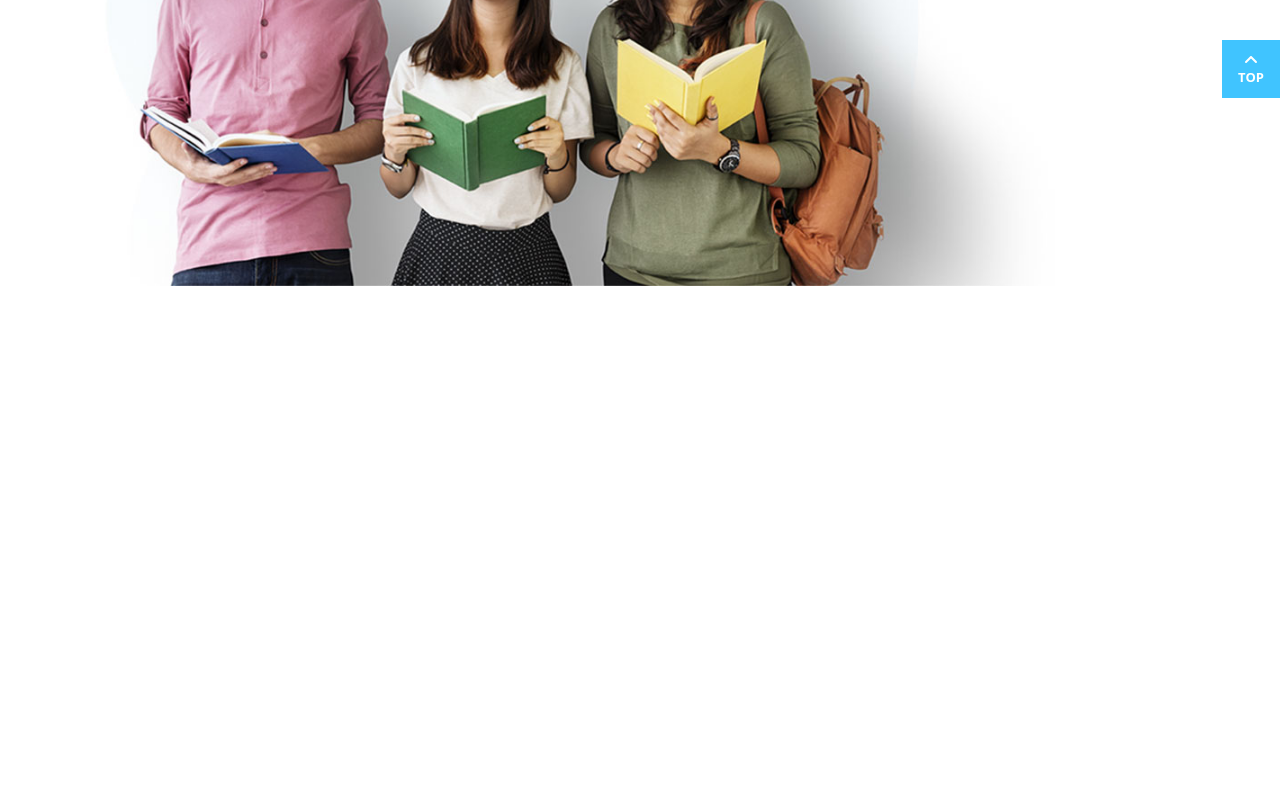
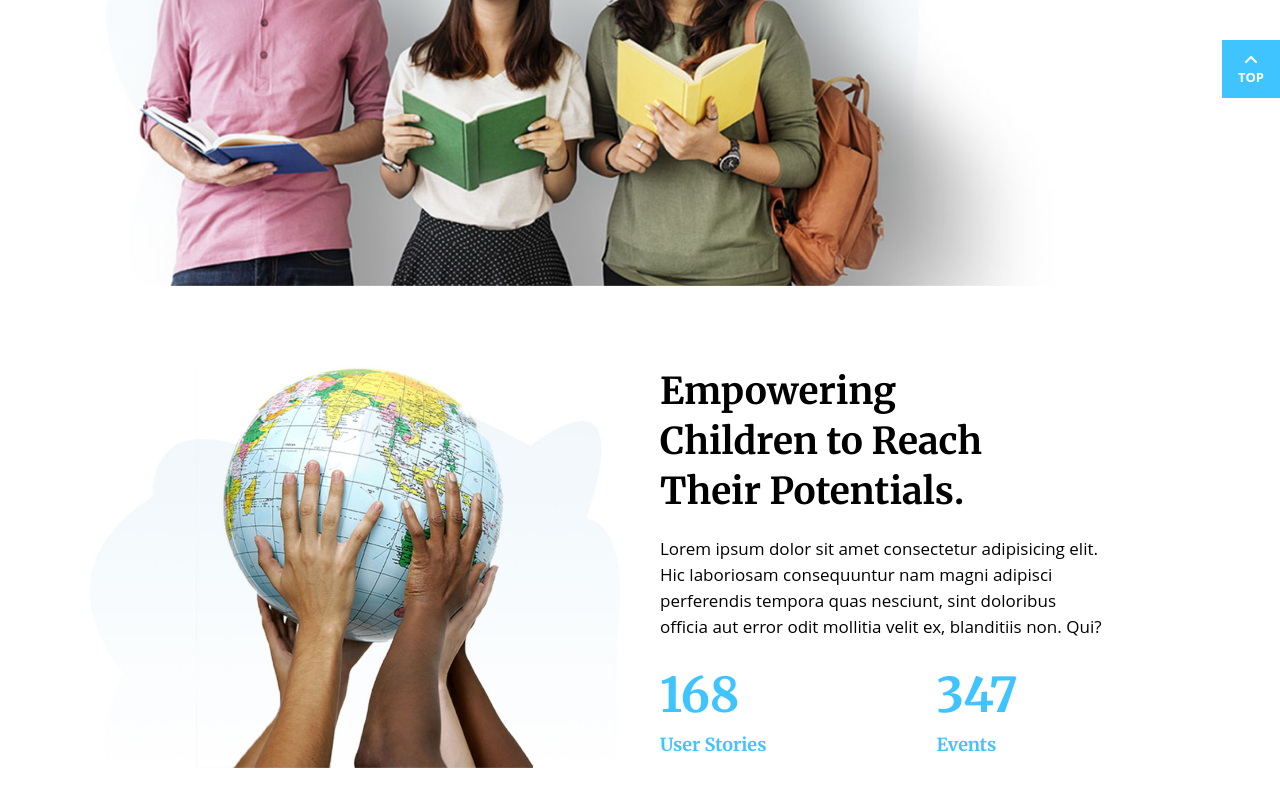
Before and after one commit to FedeAle1525/proj-html-vuejs, a Vue app: page / in a window 1280 px wide. Shown: the part 1553-2353 px from the top of the page. Before the commit the page ends 1889 px from the top, so only its background shows below. Built offline with nearby package versions, Linux system fonts and the light colour scheme.

Commit message:
VUE create and use component Children in Main

```diff
--- /dev/null
+++ b/src/components/Children.vue
@@ -0,0 +1,107 @@
+<script>
+export default {
+
+}
+</script>
+
+
+<template>
+  <section>
+    <div class="container">
+      <div class="row">
+        <div class="col-6">
+          <img src="/image/h5-img-2.jpg">
+        </div>
+
+        <div class="col-6">
+          <div class="card">
+            <span>Empowering <br> Children to Reach <br> Their Potentials.</span>
+            <p>Lorem ipsum dolor sit amet consectetur adipisicing elit. <br>
+              Hic laboriosam consequuntur nam magni adipisci <br>
+              perferendis tempora quas nesciunt, sint doloribus <br>
+              officia aut error odit mollitia velit ex, blanditiis non. Qui?
+            </p>
+
+            <div class="numbers">
+              <div class="data">
+                <span class="num">168</span>
+
+                <span class="text">User Stories</span>
+              </div>
+
+              <div class="data">
+                <span class="num">347</span>
+
+                <span class="text">Events</span>
+              </div>
+            </div>
+          </div>
+        </div>
+      </div>
+    </div>
+  </section>
+</template>
+
+<style lang="scss" scoped>
+@use '../style/partials/variables' as *;
+
+//1 - Importo Font Google
+@import url('https://fonts.googleapis.com/css2?family=Merriweather:wght@700&display=swap');
+//2 - Creo Variabile con Font importato
+$font-merriweather: 'Merriweather', serif;
+
+section {
+  padding: 30px 0;
+}
+
+.row {
+  display: flex;
+  margin: 0 -20px;
+
+  .col-6 {
+    flex-basis: calc(100% / 2);
+    padding: 0 20px;
+  }
+}
+
+.card {
+  display: flex;
+  flex-direction: column;
+  gap: 20px;
+
+  span {
+    font-family: $font-merriweather;
+    font-size: 37px;
+    line-height: 50px;
+  }
+
+  p {
+    font-family: 'Open Sans', sans-serif;
+    font-weight: 400;
+    font-size: 17px;
+    line-height: 26px;
+  }
+
+  .numbers {
+    display: flex;
+    justify-content: start;
+    gap: 170px;
+    margin-top: 10px;
+
+    .data {
+      display: flex;
+      flex-direction: column;
+
+      .num {
+        font-size: 48px;
+        color: $light-blue;
+      }
+
+      .text {
+        font-size: 18px;
+        color: $light-blue;
+      }
+    }
+  }
+}
+</style>
--- a/src/components/Main.vue
+++ b/src/components/Main.vue
@@ -1,12 +1,14 @@
 <script>
 import Types from './Types.vue';
 import Tutoring from './Tutoring.vue';
+import Children from './Children.vue';
 
 export default {
 
   components: {
     Types,
-    Tutoring
+    Tutoring,
+    Children
   }
 }
 </script>
@@ -15,6 +17,8 @@ export default {
   <Types />
 
   <Tutoring />
+
+  <Children />
 </template>
 
 <style lang="scss" scoped></style>
--- a/src/components/Types.vue
+++ b/src/components/Types.vue
@@ -37,7 +37,7 @@ export default {
   <section>
     <div class="container">
       <div class="row">
-        <div class="col-6" v-for="card in cards">
+        <div class="col-2" v-for="card in cards">
           <div class="card">
             <img :src="card.img">
 
@@ -66,7 +66,7 @@ section {
   display: flex;
   margin: 0 -10px;
 
-  .col-6 {
+  .col-2 {
     flex-basis: calc(100% / 6);
     padding: 0 10px;
 
```
Also changed, not shown: public/image/h5-img-2.jpg (added).
